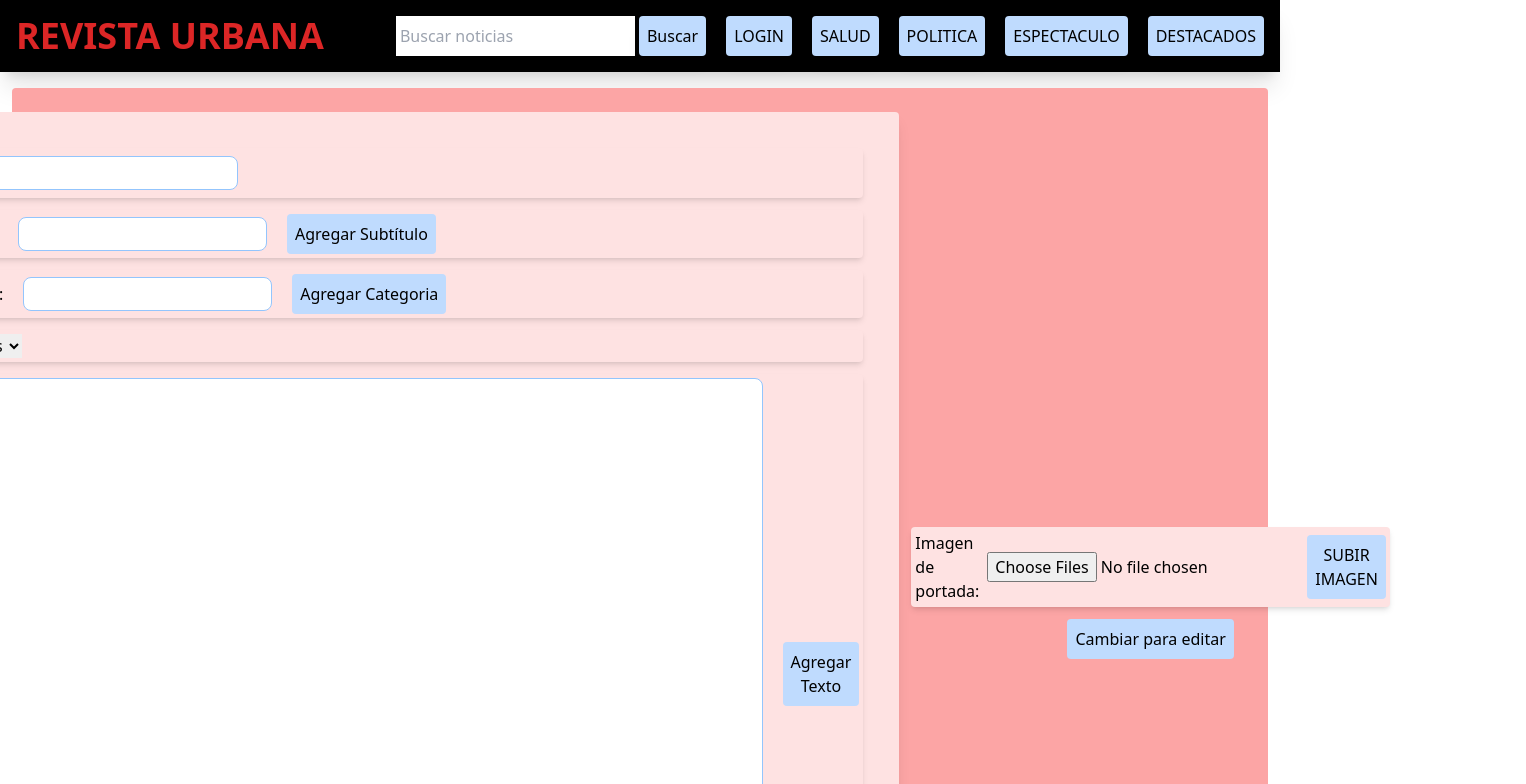
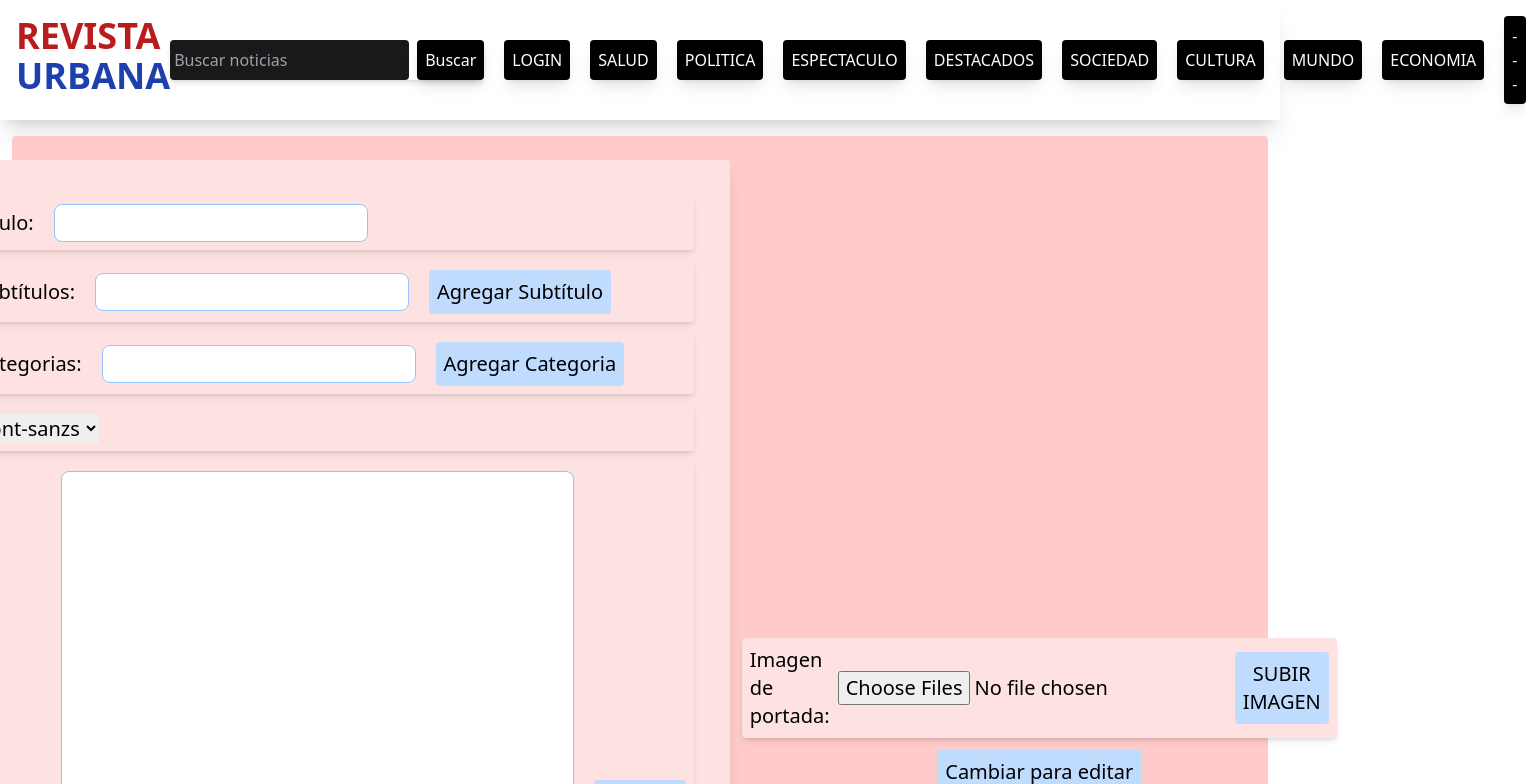
Before and after one commit to rogelio39/revista-urbana, a React (Vite) app in the folder frontend/vite-project/: page /add-news in a window 1280 px wide. Shown: the top 784 px of the page, 1526 px wide, since content can reach past the window. Built offline with nearby package versions, Linux system fonts and the light colour scheme; no server answers.

Commit message:
prueba para mobile

```diff
--- a/frontend/vite-project/src/Components/AddEditNews/AddEditNews.jsx
+++ b/frontend/vite-project/src/Components/AddEditNews/AddEditNews.jsx
@@ -141,16 +141,16 @@ const AddEditNews = () => {
 
 
     return (
-        <div className="flex-col gap-5">
-            <div className="m-3 rounded bg-red-300 p-6 my-4 flex flex-wraps items-center justify-center">
-                <form ref={formRef} className={!newsCreated ? `shadow-lg rounded p-6 bg-red-100 flex-col items-center` : 'hidden'} onSubmit={handleSubmit}>
+        <div className="text-sm sm:text-xl gap-5">
+            <div className="flex flex-col bg-red-200 m-3 rounded p-6 my-4  sm:flex-row flex-wraps items-center justify-center">
+                <form ref={formRef} className={!newsCreated ? ` sm:shadow-lg w-72 sm:w-auto sm:p-6 shadow-md rounded  bg-red-100 flex-col items-center` : 'hidden'} onSubmit={handleSubmit}>
 
-                    <div className="hover:shadow-xl hover:shadow-red-400 transition-shadow duration-700 shadow-md bg-red-100 rounded m-3 p-2 flex items-center justify-start gap-5">
+                    <div className="hover:shadow-xl hover:shadow-red-400 transition-shadow duration-700 shadow-md bg-red-100 rounded m-3 p-2 flex flex-col sm:flex-row items-center justify-start gap-5">
                         <label htmlFor="title">Título:</label>
                         <input className="px-2 py-1 rounded-lg border border-blue-300 focus-ring-1" type="text" id="title" name="title" required />
                     </div>
 
-                    <div className="hover:shadow-xl hover:shadow-red-400 transition-shadow duration-700 hover:shadow-red-md shadow-md bg-red-100 rounded m-3 p-1 flex items-center justify-start gap-5">
+                    <div className="hover:shadow-xl hover:shadow-red-400 transition-shadow duration-700 shadow-md bg-red-100 rounded m-3 p-2 flex flex-col sm:flex-row items-center justify-start gap-5">
 
                         <label htmlFor="subtitles">Subtítulos:</label>
                         {subtitles.map((subtitle, index) => (
@@ -162,7 +162,7 @@ const AddEditNews = () => {
                         <button className="hover:bg-blue-500 hover:text-white shadow-mg bg-blue-200 p-2 rounded focus:ring-1" type="button" onClick={addSubtitle}>Agregar Subtítulo</button>
                     </div>
 
-                    <div className="hover:shadow-xl hover:shadow-red-400 transition-shadow duration-700 hover:shadow-red-md shadow-md bg-red-100 rounded m-3 p-1 flex items-center justify-start gap-5">
+                    <div className="hover:shadow-xl hover:shadow-red-400 transition-shadow duration-700 shadow-md bg-red-100 rounded m-3 p-2 flex flex-col sm:flex-row items-center justify-start gap-5">
 
                         <label htmlFor="category">Categorias:</label>
                         {categorys.map((category, index) => (
@@ -174,7 +174,7 @@ const AddEditNews = () => {
                         <button className="hover:bg-blue-500 hover:text-white shadow-mg bg-blue-200 p-2 rounded focus:ring-1" type="button" onClick={addCategory}>Agregar Categoria</button>
                     </div>
 
-                    <div className="hover:shadow-xl hover:shadow-red-400 transition-shadow duration-700 hover:shadow-red-md shadow-md bg-red-100 rounded m-3 p-1 flex items-center justify-start gap-5">
+                    <div className="hover:shadow-xl hover:shadow-red-400 transition-shadow duration-700 shadow-md bg-red-100 rounded m-3 p-2 flex flex-col sm:flex-row items-center justify-start gap-5">
 
                         <select name="font" value={font} onChange={handleChangeFont}>
                             <option value="font-sanzs">Font-sanzs</option>
@@ -183,7 +183,7 @@ const AddEditNews = () => {
                         </select>
                     </div>
 
-                    <div className="hover:shadow-xl hover:shadow-red-400 transition-shadow duration-700 hover:shadow-red-md shadow-md bg-red-100 rounded m-3 p-1 flex items-center justify-start gap-5">
+                    <div className="hover:shadow-xl hover:shadow-red-400 transition-shadow duration-700 shadow-md bg-red-100 rounded m-3 p-2 flex flex-col sm:flex-row items-center justify-start gap-5">
                         <label htmlFor="texts">Textos:</label>
                         {texts.map((text, index) => (
                             <div key={index}>
@@ -193,7 +193,7 @@ const AddEditNews = () => {
                                     name={`text`}
                                     onChange={(event) => handleTextChange(index, event)}
                                     rows="24"
-                                    cols="80"
+                                    cols="40"
                                     value={text} // Renderizar el valor del textarea si es un string simple
                                 />
                             </div>
@@ -206,15 +206,11 @@ const AddEditNews = () => {
                     }
                 </form>
 
-
-
-
-
-                <div className={newsCreated ? 'shadow-lg rounded p-6 bg-red-100 flex-col items-center' : 'hidden'}>NOTICA CARGADA CORECTAMENTE</div>
+                <div className={newsCreated ? 'shadow-lg rounded p-6 bg-red-100 flex flex-col items-center' : 'hidden'}>NOTICA CARGADA CORECTAMENTE</div>
                 <div>
 
-                    <div className="hover:shadow-xl hover:shadow-red-400 transition-shadow duration-700 hover:shadow-red-md shadow-md bg-red-100 rounded m-3 p-1 flex-col items-center justify-center gap-5">
-                        <form className="flex items-center gap-2" encType="multipart/form-data">
+                    <div className="hover:shadow-xl hover:shadow-red-400 transition-shadow duration-700 shadow-md bg-red-100 rounded m-3 p-2 flex flex-col sm:flex-row items-center justify-start gap-5">
+                        <form className="flex flex-col sm:flex-row items-center gap-2" encType="multipart/form-data">
                             <label htmlFor="newsImage">Imagen de portada:</label>
                             <input type="file" id="newsImage" name="newsImage" accept="image/*" multiple required />
                             <button onClick={handleSubmitImage} className="hover:bg-blue-500 hover:text-white shadow-mg bg-blue-200 p-2 rounded focus:ring-1" type="button">SUBIR IMAGEN</button>
--- a/frontend/vite-project/src/Components/NavBar/Navbar.jsx
+++ b/frontend/vite-project/src/Components/NavBar/Navbar.jsx
@@ -33,27 +33,35 @@ const Navbar = () => {
 
 
     return (
-        <div className="bg-red-200 flex justify-between shadow-xl p-4 sm:bg-fuchsia-800 md:bg-blue-600 lg:bg-black">
-            <h1 onClick={goToMain} className=" text-red-600 cursor-pointer text-4xl font-bold">REVISTA URBANA</h1>
+        <div className="flex bg- justify-between shadow-xl  p-4">
+            <div>
+            <h1 onClick={goToMain} className=" text-red-700 cursor-pointer text-4xl font-bold">REVISTA</h1>
+            <h1 onClick={goToMain} className=" text-blue-800 cursor-pointer text-4xl font-bold">URBANA</h1>
+            </div>
             <ul className="flex items-center gap-5">
                 <li>
-                    <form className="flex gap-1" onSubmit={handleSearch}>
+                    <form className="flex gap-2 shadow-md" onSubmit={handleSearch}>
                         <input
-                        className="p-1"
+                        className="p-1 bg-black bg-opacity-90 rounded text-white"
                         type="text"
                         value={searchQuery}
                         placeholder="Buscar noticias"
                         onChange={(e) => setSearchQuery(e.target.value)}
                         />
 
-                        <button className="p-2 shadow-lg bg-blue-200 hover:bg-blue-500 hover:text-white rounded" type="submit">Buscar</button>
+                        <button className="p-2 shadow-lg bg-black hover:bg-blue-500 text-white rounded" type="submit">Buscar</button>
                     </form>
                 </li>
-                <li><button onClick={goToLogin} className="hover:text-white hover:bg-blue-500 rounded p-2 text-1xl  bg-blue-200 shadow-lg shrink-0 focus:ring-1">LOGIN</button></li>
-                <li><button onClick={goToHealthy} className="hover:text-white hover:bg-blue-500 rounded p-2 text-1xl  bg-blue-200 shadow-lg shrink-0 focus:ring-1">SALUD</button></li>
-                <li><button onClick={goToPolitics} className="hover:text-white hover:bg-blue-500 rounded p-2 text-1xl  bg-blue-200 shadow-lg shrink-0 focus:ring-1">POLITICA</button></li>
-                <li><button className="hover:text-white hover:bg-blue-500 rounded p-2 text-1xl  bg-blue-200 shadow-lg shrink-0 focus:ring-1">ESPECTACULO</button></li>
-                <li><button className="hover:text-white hover:bg-blue-500 rounded p-2 text-1xl  bg-blue-200 shadow-lg shrink-0 focus:ring-1">DESTACADOS</button></li>
+                <li><button onClick={goToLogin} className="text-white hover:bg-blue-500 rounded p-2 text-1xl  bg-black shadow-lg shrink-0 focus:ring-1">LOGIN</button></li>
+                <li><button onClick={goToHealthy} className="text-white hover:bg-blue-500 rounded p-2 text-1xl  bg-black shadow-lg shrink-0 focus:ring-1">SALUD</button></li>
+                <li><button onClick={goToPolitics} className="text-white hover:bg-blue-500 rounded p-2 text-1xl  bg-black shadow-lg shrink-0 focus:ring-1">POLITICA</button></li>
+                <li><button className="text-white hover:bg-blue-500 rounded p-2 text-1xl  bg-black shadow-lg shrink-0 focus:ring-1">ESPECTACULO</button></li>
+                <li><button className="text-white hover:bg-blue-500 rounded p-2 text-1xl  bg-black shadow-lg shrink-0 focus:ring-1">DESTACADOS</button></li>
+                <li><button className="text-white hover:bg-blue-500 rounded p-2 text-1xl  bg-black shadow-lg shrink-0 focus:ring-1">SOCIEDAD</button></li>
+                <li><button className="text-white hover:bg-blue-500 rounded p-2 text-1xl  bg-black shadow-lg shrink-0 focus:ring-1">CULTURA</button></li>
+                <li><button className="text-white hover:bg-blue-500 rounded p-2 text-1xl  bg-black shadow-lg shrink-0 focus:ring-1">MUNDO</button></li>
+                <li><button className="text-white hover:bg-blue-500 rounded p-2 text-1xl  bg-black shadow-lg shrink-0 focus:ring-1">ECONOMIA</button></li>
+                <li><button className="text-white hover:bg-blue-500 rounded p-2 text-1xl  bg-black shadow-lg shrink-0 focus:ring-1">---</button></li>
             </ul>
 
         </div>
--- a/frontend/vite-project/src/Components/New/New.jsx
+++ b/frontend/vite-project/src/Components/New/New.jsx
@@ -34,7 +34,7 @@ const New = ({ data }) => {
         <div>
             {
                 individualNews && (
-                    <div className={`shadow-xl flex-column m-1 p-5 justify-center items-center mb-5 ${individualNews.font}`}>
+                    <div className={`shadow-md shadow-black flex-column m-1 p-5 justify-center items-center mb-5 ${individualNews.font}`}>
                         <h1 className='mb-5 text-xl font-bold'>{individualNews.title}</h1>
                         <img className='rounded mb-5' src={thumbnailUrl} alt="imagen" />
                         <h2 className='font-bold'>{individualNews.subtitle}</h2>
--- a/frontend/vite-project/src/Components/notesContainer/NotesContainer.jsx
+++ b/frontend/vite-project/src/Components/notesContainer/NotesContainer.jsx
@@ -13,7 +13,7 @@ const NotesContainer = ({ data }) => {
     }
     return (
         <Link to={`/newById/${data._id}`}>
-            <div className='hover:shadow-xl  shadow-md flex-column h-96 overflow-hidden w-72 m-1 justify-between items-center' id={data._id}>
+            <div className='hover:shadow-2xl  shadow-xl  flex-column h-96 overflow-hidden w-72 m-1 justify-between items-center' id={data._id}>
                 <img className='rounded mb-5 h-56' src={thumbnailUrl} alt="imagen" />
                 <h1 className='mb-5 text-xl font-bold'>{data.title}</h1>
             </div>
```
Also changed, not shown: frontend/vite-project/src/Components/News/News.jsx (+4 -4 lines).
